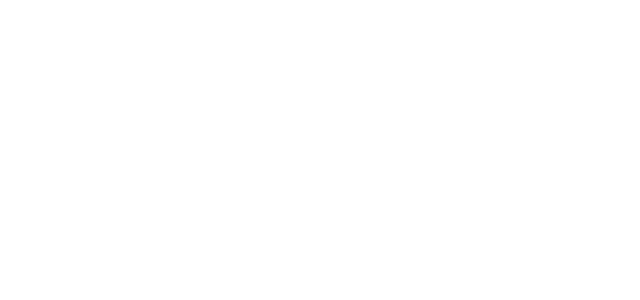
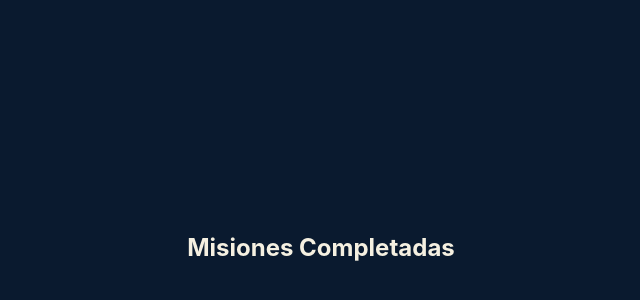
Before and after one commit to AlvaroS19/TFG, a Vue app in the folder frontend/: page /missions/completed in a window 1280 px wide. Before the commit this address had no page. Shown: the part 152-452 px from the top of the page, without its empty margins (319-959 px from the left). Built offline with nearby package versions, Linux system fonts and the light colour scheme; sample sign-in values are in the browser's storage.

Commit message:
[FRONTEND] feat: crear estructura base de vistas principales. Closes #45

```diff
--- /dev/null
+++ b/frontend/src/views/AchievementsView.vue
@@ -0,0 +1,9 @@
+<template>
+  <div class="h-screen w-screen flex items-center justify-center bg-background text-text">
+    <h1 class="text-2xl font-bold">Logros</h1>
+  </div>
+</template>
+
+<script setup>
+// TODO: implementar vista [NOMBRE DE LA VISTA]
+</script>
--- /dev/null
+++ b/frontend/src/views/CompletedMissionsView.vue
@@ -0,0 +1,9 @@
+<template>
+  <div class="h-screen w-screen flex items-center justify-center bg-background text-text">
+    <h1 class="text-2xl font-bold">Misiones Completadas</h1>
+  </div>
+</template>
+
+<script setup>
+// TODO: implementar vista [NOMBRE DE LA VISTA]
+</script>
--- /dev/null
+++ b/frontend/src/views/MissionsView.vue
@@ -0,0 +1,9 @@
+<template>
+  <div class="h-screen w-screen flex items-center justify-center bg-background text-text">
+    <h1 class="text-2xl font-bold">Misiones</h1>
+  </div>
+</template>
+
+<script setup>
+// TODO: implementar vista [NOMBRE DE LA VISTA]
+</script>
--- /dev/null
+++ b/frontend/src/views/ProfileView.vue
@@ -0,0 +1,9 @@
+<template>
+  <div class="h-screen w-screen flex items-center justify-center bg-background text-text">
+    <h1 class="text-2xl font-bold">Perfil</h1>
+  </div>
+</template>
+
+<script setup>
+// TODO: implementar vista [NOMBRE DE LA VISTA]
+</script>
```
Also changed, not shown: frontend/src/router/index.js (+9 -2 lines).
